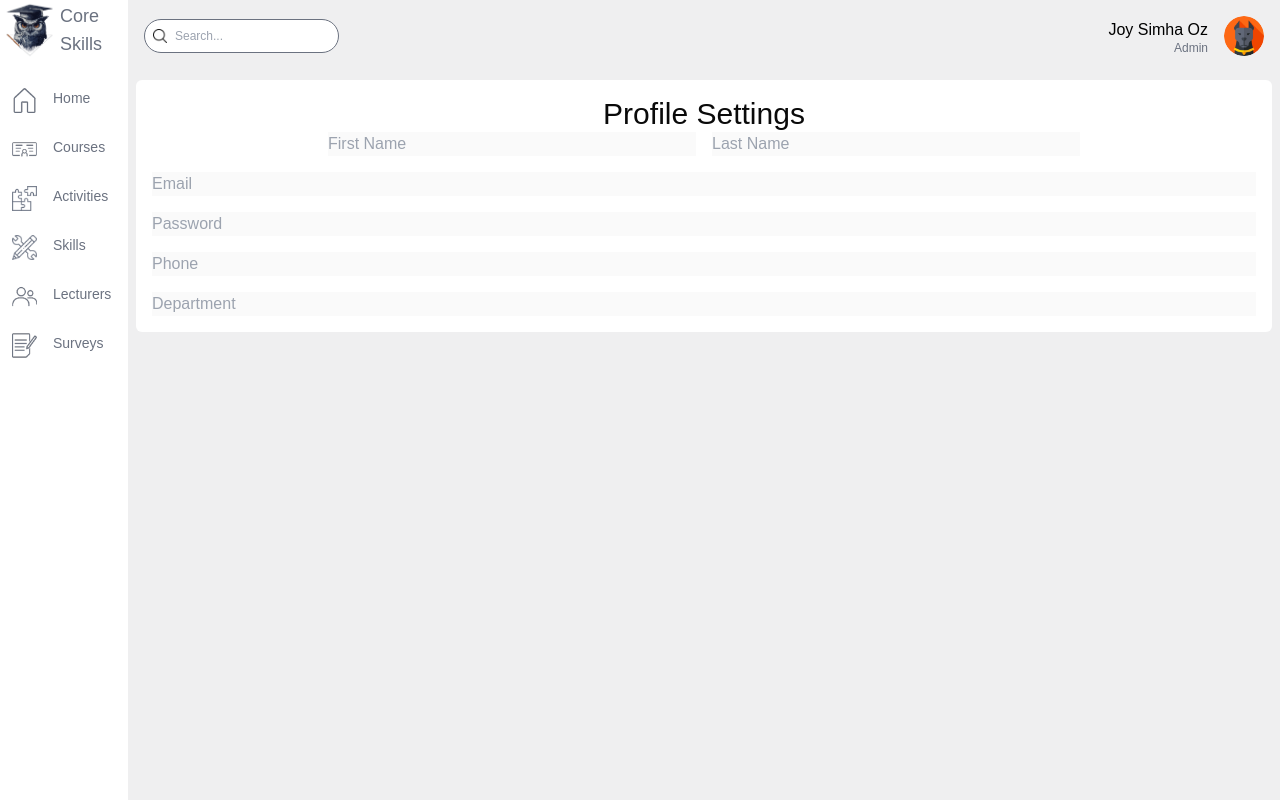
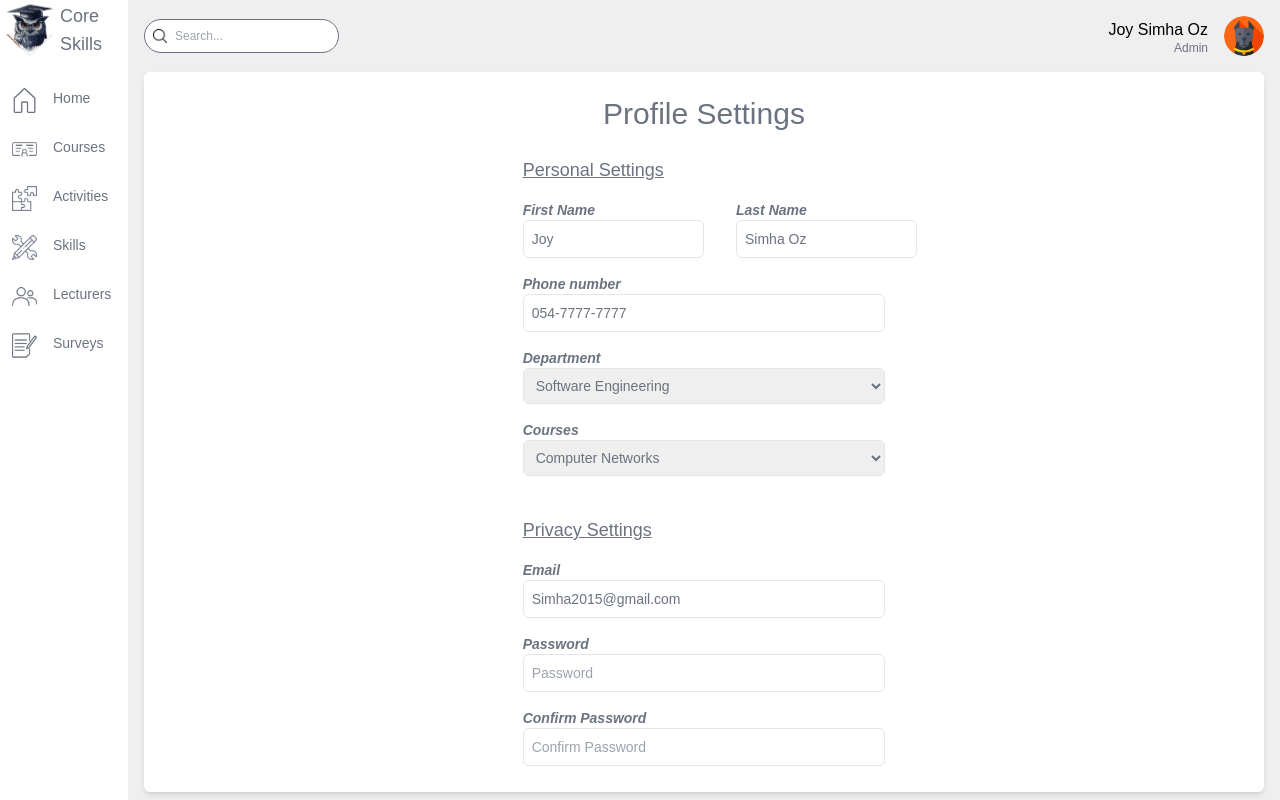
Before and after one commit to FinalProject19994/finalProject, a Next.js app: page /settings in a window 1280 px wide. Built offline with nearby package versions, Linux system fonts and the light colour scheme.

Commit message:
Updated the UI

```diff
--- a/src/app/(dashboard)/(list)/lecturers/page.js
+++ b/src/app/(dashboard)/(list)/lecturers/page.js
@@ -160,9 +160,9 @@ const TeacherListPage = () => {
             <p className="text-xs text-gray-500 md:hidden">
               {lecturer.department} {lecturer.mail}
             </p>
-            <p className="text-xs text-gray-500 md:hidden">
-              {/* Lecturers: {lecturer.lecturers.join(", ")} */}
-            </p>
+            {/* <p className="text-xs text-gray-500 md:hidden">
+              Lecturers: {lecturer.lecturers.join(", ")}
+            </p> */}
           </div>
         </td>
 
@@ -177,8 +177,13 @@ const TeacherListPage = () => {
 
         {/* Activities button */}
         <td className="align-bottom md:align-middle">
-          <button className="mb-2 mr-1 mt-auto rounded-md bg-primary_yellow px-4 py-2 hover:bg-yellow-300 md:mb-0 md:mt-0">
-            Activities
+          <button className="mb-2 mr-1 mt-auto rounded-full bg-primary_yellow p-2 hover:bg-yellow-300 md:mb-0 md:mt-0">
+            <Image
+              src="/menuIcons/activities_black.png"
+              alt="Activities"
+              width={20}
+              height={20}
+            />
           </button>
         </td>
       </tr>
--- a/src/app/(dashboard)/activities/page.js
+++ b/src/app/(dashboard)/activities/page.js
@@ -173,36 +173,60 @@ const columns = [
   {
     header: "Title",
     accessor: "title",
+    className: "hidden md:table-cell",
   },
-  //   {
-  //     header: "Description",
-  //     accessor: "description",
-  //   },
   {
     header: "Skills",
     accessor: "skills",
+    className: "hidden md:table-cell",
   },
   {
     header: "Course",
     accessor: "course",
+    className: "hidden md:table-cell",
+  },
+  {
+    header: "Department",
+    accessor: "department",
+    className: "hidden md:table-cell",
   },
   {
     header: "Date",
     accessor: "date",
+    className: "hidden md:table-cell",
   },
 ];
 
 const page = () => {
-  const renderRow = (activities) => {
+  const renderRow = (activity) => {
     return (
-      <tr className="odd:bg-primary_lightblue hover:bg-slate-200">
-        <td className="text-sm odd:bg-primary_lightblue hover:bg-slate-200">
-          {activities.title}
+      <tr className="text-sm odd:bg-primary_lightblue hover:bg-slate-200">
+        {/* Flex container for data */}
+        <td className="p-4">
+          <div className="flex items-center">
+            {/* Survey Code */}
+            <h3 className="font-semibold">{activity.title}</h3>
+
+            {/* Creation Date floated to the right */}
+            <p className="float-right ml-auto text-xs text-gray-500 md:hidden">
+              {activity.creationDate}
+            </p>
+          </div>
+
+          {/* Hidden elements for smaller screens */}
+          <p className="text-xs text-gray-500 md:hidden">{activity.course}</p>
+          <p className="text-xs text-gray-500 md:hidden">
+            {activity.skills.join(", ")}
+          </p>
         </td>
+
+        <td className="hidden text-sm md:table-cell">{activity.title}</td>
         {/* <td>{activities.description}</td> */}
-        <td>{activities.skills.join(", ")}</td>
-        <td>{activities.course}</td>
-        <td className="text-xs">{activities.date}</td>
+        <td className="hidden text-sm text-gray-500 md:table-cell">
+          {activity.skills.join(", ")}
+        </td>
+        <td className="hidden text-sm md:table-cell">{activity.course}</td>
+        <td className="hidden text-sm md:table-cell">{activity.date}</td>
       </tr>
     );
   };
@@ -210,12 +234,10 @@ const page = () => {
   return (
     <div className="flex h-[90dvh] flex-col gap-4 px-4 md:flex-row">
       {/* LEFT - ACTIVITIES TABLE */}
-      <div className="flex w-2/3 flex-col rounded-md bg-white p-4 shadow-md">
-        <div>
-          <TableHeader title="activities" isAdmin={false} />
-          <div className="h-[80dvh] overflow-auto rounded-lg">
-            <Table columns={columns} renderRow={renderRow} data={activities} />
-          </div>
+      <div className="rounded-md bg-white p-4 shadow-md">
+        <TableHeader title="activities" isAdmin={false} />
+        <div className="h-[80dvh] overflow-auto overflow-x-hidden pr-1">
+          <Table columns={columns} renderRow={renderRow} data={activities} />
         </div>
       </div>
 
--- a/src/app/(dashboard)/settings/page.js
+++ b/src/app/(dashboard)/settings/page.js
@@ -2,28 +2,92 @@ import React from "react";
 
 const page = () => {
   return (
-    <form className="m-2 max-h-screen rounded-md bg-white p-4">
-      <h1 className="text-center text-3xl">Profile Settings</h1>
-      <div className="flex flex-col gap-4">
-        <div className="flex justify-center gap-4">
+    <form className="mx-4 flex h-[90dvh] max-h-screen flex-col gap-4 rounded-md bg-white p-4 text-gray-500 shadow-md">
+      <h1 className="m-2 text-center text-3xl">Profile Settings</h1>
+      <div className="mx-auto w-1/2 space-y-4 lg:w-1/3">
+        <h2 className="text-lg underline">Personal Settings</h2>
+        {/* First Name and Last Name */}
+        <div className="flex justify-between gap-8">
+          <div className="flex w-1/2 flex-col text-sm">
+            <label className="font-semibold italic">First Name</label>
+            <input
+              type="text"
+              defaultValue="Joy"
+              className="rounded-md border p-2 outline-none"
+            />
+          </div>
+          <div className="flex w-1/2 flex-col text-sm">
+            <label className="font-semibold italic">Last Name</label>
+            <input
+              type="text"
+              defaultValue="Simha Oz"
+              className="rounded-md border p-2 outline-none"
+            />
+          </div>
+        </div>
+
+        {/* Phone Number */}
+        <div className="flex flex-col text-sm">
+          <label className="font-semibold italic">Phone number</label>
           <input
-            disabled
             type="text"
-            placeholder="First Name"
-            className="w-1/3"
-          />
-          <input
-            disabled
-            type="text"
-            placeholder="Last Name"
-            className="w-1/3"
+            defaultValue="054-7777-7777"
+            className="rounded-md border p-2 outline-none"
           />
         </div>
-        <input disabled type="text" placeholder="Email" />
-        <input disabled type="text" placeholder="Password" />
-        <input disabled type="text" placeholder="Phone" />
-        <input disabled type="text" placeholder="Department" />
+
+        {/* Department */}
+        <div className="flex flex-col text-sm">
+          <label className="font-semibold italic">Department</label>
+          <select className="rounded-md border p-2 outline-none">
+            <option value="Software Engineering">Software Engineering</option>
+            <option value="Applied Mathematics">Applied Mathematics</option>
+          </select>
+        </div>
+
+        {/* Courses */}
+        <div className="flex flex-col text-sm">
+          <label className="font-semibold italic">Courses</label>
+          <select className="rounded-md border p-2 outline-none">
+            <option value="Computer Networks">Computer Networks</option>
+            <option value="Computer graphics">Computer graphics</option>
+          </select>
+        </div>
+
+        <h2 className="pt-6 text-lg underline">Privacy Settings</h2>
+        {/* Email */}
+        <div className="flex flex-col text-sm">
+          <label className="font-semibold italic">Email</label>
+          <input
+            type="Email"
+            defaultValue="Simha2015@gmail.com"
+            className="rounded-md border p-2 outline-none"
+          />
+        </div>
+
+        {/* Password */}
+        <div className="flex flex-col text-sm">
+          <label className="font-semibold italic">Password</label>
+          <input
+            type="Password"
+            placeholder="Password"
+            className="rounded-md border p-2 outline-none"
+          />
+        </div>
+
+        {/* Confirm Password */}
+        <div className="flex flex-col text-sm">
+          <label className="font-semibold italic">Confirm Password</label>
+          <input
+            type="Password"
+            placeholder="Confirm Password"
+            className="rounded-md border p-2 outline-none"
+          />
+        </div>
       </div>
+      <button className="mt-8 w-1/12 self-center rounded-full bg-primary_blue p-2 hover:bg-sky-300">
+        Save
+      </button>
     </form>
   );
 };
--- a/src/app/(dashboard)/skills/page.js
+++ b/src/app/(dashboard)/skills/page.js
@@ -129,22 +129,33 @@ const page = () => {
 
       {/* RIGHT */}
       <div className="flex flex-col rounded-md bg-white px-2 shadow-md md:w-1/4">
-        <div className="mx-4 flex justify-between p-2">
-          <h1>All Skills</h1>
-          <TableSearch />
+        {/* HEADER */}
+        <div className="m-2 flex items-center justify-center gap-4">
+          <h1 className="">All Skills</h1>
+          <div className="flex flex-grow items-center gap-2 rounded-full border border-gray-500 bg-white p-2 text-xs text-gray-500 md:flex md:w-auto">
+            <Image
+              src="/menuIcons/search.png"
+              alt="search"
+              width={14}
+              height={14}
+            />
+            <input
+              type="text"
+              placeholder="Search from table..."
+              className="bg-transparent outline-none"
+            />
+          </div>
           <Image
             src="/menuIcons/plus.png"
             className="rounded-full bg-primary_yellow p-2"
             alt="add"
-            width={50}
-            height={50}
+            width={35}
+            height={20}
           />
         </div>
-        {/* <TableHeader title="Skills" isAdmin={false} /> */}
-        {/* <Table columns={columns} renderRow={renderRow} data={skills} /> */}
 
         {/* Scrollable activities list */}
-        <div className="flex h-[78dvh] flex-col overflow-auto overflow-y-auto pr-2 text-sm">
+        <div className="flex h-[83dvh] flex-col overflow-auto overflow-y-auto pr-2 text-sm">
           {skills.map((skill) => (
             <div
               className="py-3 odd:bg-primary_lightblue hover:bg-slate-200"
--- a/src/app/components/Table.js
+++ b/src/app/components/Table.js
@@ -2,9 +2,9 @@ import React from "react";
 
 const Table = ({ columns, renderRow, data }) => {
   return (
-    <table className="mx-2 mt-4 w-[99%]">
+    <table className="mx-2 w-[99%]">
       <thead>
-        <tr className="sticky top-0 z-10 bg-white text-left text-sm text-gray-500">
+        <tr className="sticky top-0 z-10 bg-primary_blue text-left text-sm text-gray-500">
           {columns.map((column) => (
             <th key={column.accessor} className={column.className}>
               {column.header}
--- a/tailwind.config.js
+++ b/tailwind.config.js
@@ -15,7 +15,6 @@ module.exports = {
         primary_lightyellow: "#FFF9C2",
         primary_blue: "#c3ebfa",
         primary_lightblue: "#ECF9FD",
-        primary_orange: "#FFC78E",
         primary_green: "#a7f9ab",
         primary_purple: "#D396FF",
 
```
Also changed, not shown: src/app/(dashboard)/(list)/courses/page.js (+14 -4 lines), src/app/(dashboard)/(list)/surveys/page.js (+8 -7 lines), public/menuIcons/activities_black.png (added), public/menuIcons/delete.png (added).
